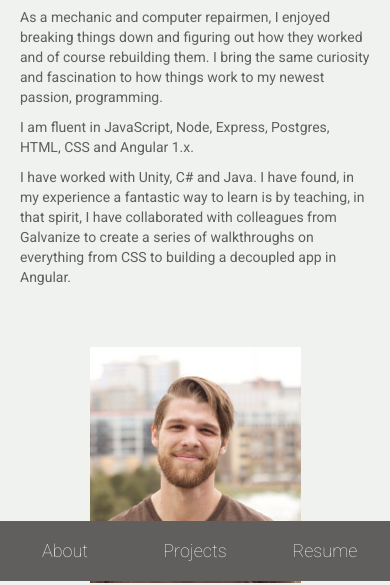
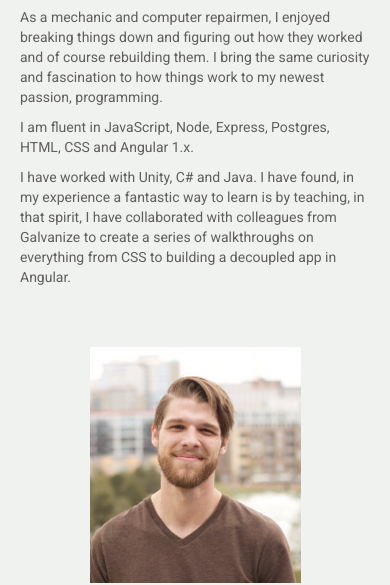
Before and after one commit to apjames93/portfolio, a plain HTML site: page public/index.html in a window 390 px wide. Shown: the part 263-848 px from the top of the page. Drawn offline with nearby package versions, Linux system fonts and the light colour scheme; some packages are replaced by stand-ins of ours.

Commit message:
seeting up index.html for nav-mobile

```diff
--- a/public/index.html
+++ b/public/index.html
@@ -45,34 +45,7 @@
     </div>
     </div>
 
-    <div class="bottom-nav visible-xs">
-      <div class="col-xs-4 text-center bottom-nav-container">
-        <div class="row">
-        <a ui-sref="home">
-      <button  class='top-links'type="button"><h4>About</h4></button>
-      </a>
-    </div>
-
-      </div>
-      <div class="col-xs-4 text-center bottom-nav-container">
-        <div class="row">
-
-        <a ui-sref="projects">
-      <button class="top-links" type="button"><h4>Projects</h4></button>
-      </a>
-    </div>
-      </div>
-      <div class="col-xs-4 text-center bottom-nav-container">
-        <div class="row">
-
-        <a ui-sref="resmue">
-         <button class="top-links" type="button"><h4>Resume</h4></button>
-         </a>
-       </div>
-      </div>
-
-    </div>
-
+<nav-mobile></nav-Mobile>
 
 
     <!--Scripts-->
@@ -96,5 +69,8 @@
     <!-- nav -->
     <script type="text/javascript" src="./components/nav/nav.js"></script>
     <script type="text/javascript" src="./components/nav/nav-directive.js"></script>
+    <!-- navMobile -->
+    <script type="text/javascript" src="./components/mobile-nav/mobileNav.js"></script>
+    <script type="text/javascript" src="./components/mobile-nav/mobile-directive.js"></script>
   </body>
 </html>
```
